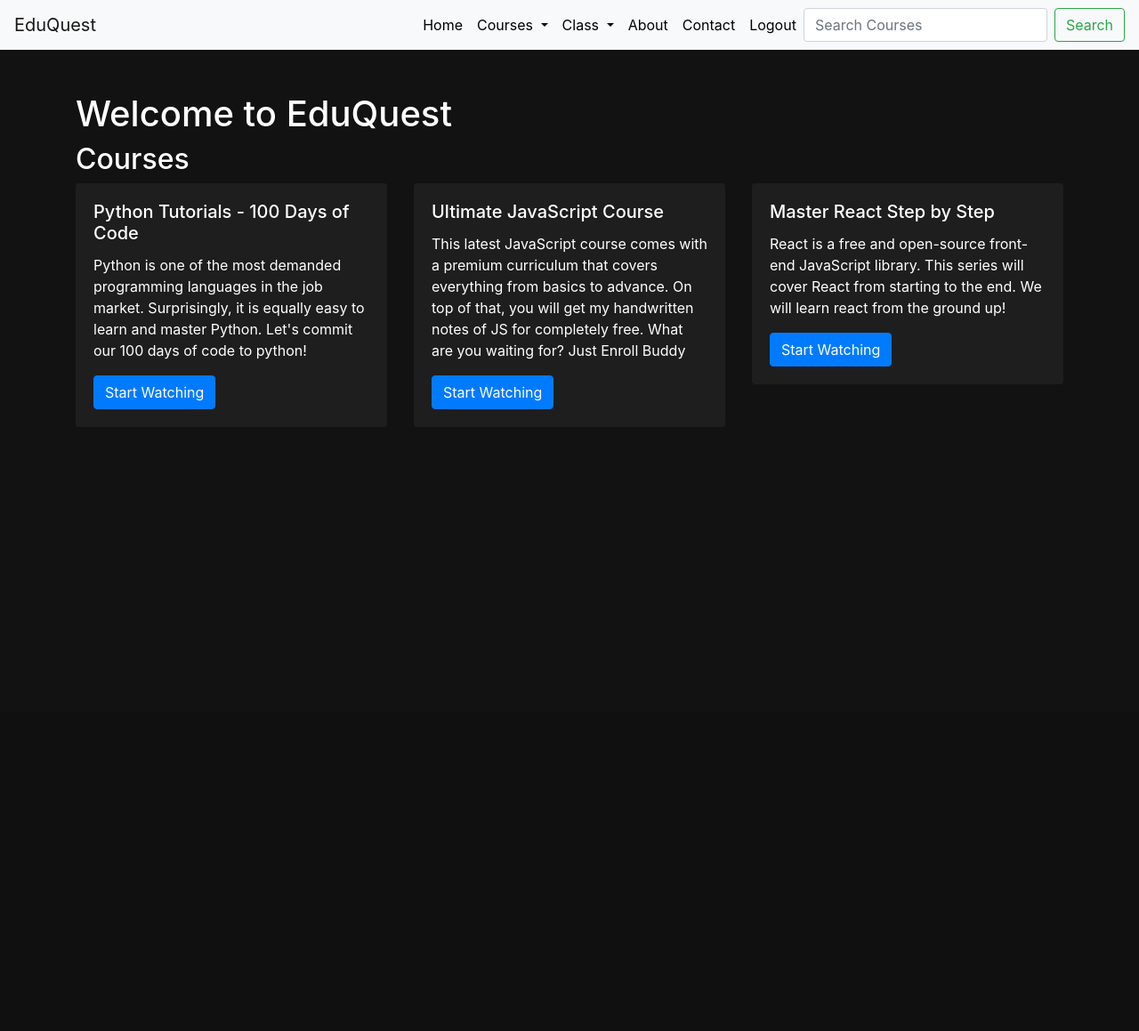
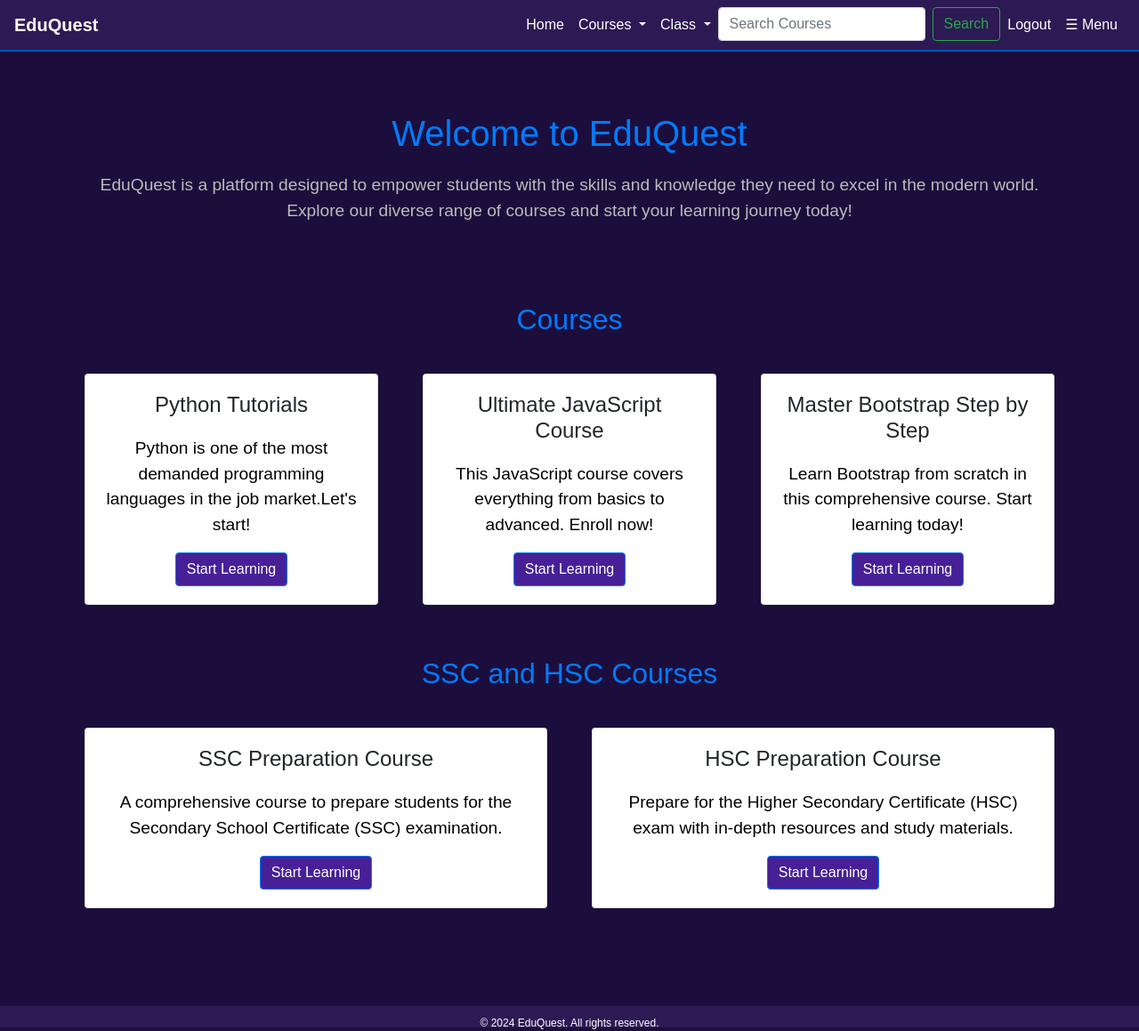
Before and after one commit to RKF21/EduQuest, a PHP site: page /dashboard.php in a window 1280 px wide. Shown: the whole page at 89% size. Before the commit the page ends 480 px from the top, so only its background shows below. Run offline with PHP 8.4, Linux system fonts and the light colour scheme; the visitor is signed in with stand-in values (Sample User, id 1).

Commit message:
Update dashboard.php

```diff
--- a/dashboard.php
+++ b/dashboard.php
@@ -1,11 +1,3 @@
-<?php
-session_start();
-if (!isset($_SESSION['username'])) {
-    header("Location: web.html");
-    exit();
-}
-?>
-
 <!DOCTYPE html>
 <html lang="en">
 <head>
@@ -14,110 +6,194 @@
     <title>EduQuest Dashboard</title>
     <link rel="stylesheet" href="https://stackpath.bootstrapcdn.com/bootstrap/4.5.2/css/bootstrap.min.css">
     <style>
+        html, body {
+           height: 100%;
+           margin: 0;
+           background-color: #1c0e3c !important;
+           display: flex;
+           flex-direction: column;
+        }
+
         body {
-            background-color: #121212;
-            color: #ffffff;
+            background-color: #1c0e3c;
+            color: #fff;
         }
-        .navbar-light .navbar-nav .nav-link {
-            color: black;
+
+        .container {
+            flex: 1;
+            max-width: 1200px;
+            padding-top: 0;
+            margin-top: 0;
+            padding-bottom: 100px;
+            background-color: #1c0e3c;
+            text-align: center;
         }
+
+        .navbar {
+            margin-bottom: 0px;
+            background-color: #2d1a54;
+            border-bottom: 2px solid #0056b3;
+        }
+
+        .navbar .navbar-brand {
+            color: #fdfefe !important;
+            font-weight: bold;
+        }
+
+        .navbar-nav .nav-link {
+            color: #fff !important;
+        }
+
+        .navbar-nav .nav-link:hover {
+            color: #ffdd57;
+        }
+
+        .navbar-toggler {
+            border-color: #fff;
+        }
+
+        h1 {
+            color: #007bff;
+            font-size: 4rem;
+            font-weight: bold;
+        }
+
+        .container p {
+            color: #bbb;
+            font-size: 1.2rem;
+            margin-top: 20px;
+        }
+
+        h2 {
+            font-size: 3rem;
+            margin-bottom: 20px;
+            color:  #007bff;
+            text-align: center;
+        }
+
         .card {
-            background-color: #1e1e1e;
+            background-color: #495057;
+            border: none;
+            margin: 10px;
+        }
+
+        .card-title {
+            font-size: 1.5rem;
+        }
+
+        .card-body {
+            text-align: center;
+        }
+
+        .btn-primary {
+            background-color: #472097 !important;
             border: none;
         }
-        .card-title, .card-text {
+
+        .footer {
+            background-color: #2d1a54;
             color: #ffffff;
+            text-align: center;
+            justify-content:center;
+            padding: 10px 0;
+            position: relative;
+            bottom: 0;
+            width: 100%;
+            font-size: 12px;
+            height:3vh;
         }
-        .btn-primary {
-            background-color: #007bff;
-            border-color: #007bff;
-        }
-        .btn-primary:hover {
-            background-color: #0056b3;
-            border-color: #004085;
+        .card-text{
+            color:black !important;
         }
     </style>
 </head>
 <body>
-    <nav class="navbar navbar-expand-lg navbar-light bg-light">
-        <a class="navbar-brand" href="#">EduQuest</a>
-        <button class="navbar-toggler" type="button" data-toggle="collapse" data-target="#navbarNav" aria-controls="navbarNav" aria-expanded="false" aria-label="Toggle navigation">
-            <span class="navbar-toggler-icon"></span>
-        </button>
-        <div class="collapse navbar-collapse" id="navbarNav">
-            <ul class="navbar-nav ml-auto">
-                <li class="nav-item">
-                    <a class="nav-link" href="#">Home</a>
-                </li>
-                <li class="nav-item dropdown">
-                    <a class="nav-link dropdown-toggle" href="#" id="coursesDropdown" role="button" data-toggle="dropdown" aria-haspopup="true" aria-expanded="false">
-                        Courses
-                    </a>
-                    <div class="dropdown-menu" aria-labelledby="coursesDropdown">
-                        <a class="dropdown-item" href="#">Course 1</a>
-                        <a class="dropdown-item" href="#">Course 2</a>
-                    </div>
-                </li>
-                <li class="nav-item dropdown">
-                    <a class="nav-link dropdown-toggle" href="#" id="classDropdown" role="button" data-toggle="dropdown" aria-haspopup="true" aria-expanded="false">
-                        Class
-                    </a>
-                    <div class="dropdown-menu" aria-labelledby="classDropdown">
-                        <a class="dropdown-item" href="#">Class 1</a>
-                        <a class="dropdown-item" href="#">Class 2</a>
-                    </div>
-                </li>
-                <li class="nav-item">
-                    <a class="nav-link" href="#">About</a>
-                </li>
-                <li class="nav-item">
-                    <a class="nav-link" href="#">Contact</a>
-                </li>
-                <li class="nav-item">
-                    <a class="nav-link" href="logout.php">Logout</a>
-                </li>
-            </ul>
-            <form class="form-inline my-2 my-lg-0">
-                <input class="form-control mr-sm-2" type="search" placeholder="Search Courses" aria-label="Search">
-                <button class="btn btn-outline-success my-2 my-sm-0" type="submit">Search</button>
-            </form>
-        </div>
-    </nav>
-    <div class="container mt-5">
+
+<?php
+session_start();
+if (!isset($_SESSION['username'])) {
+    header("Location: web.html");
+    exit();
+}
+
+include 'templates/header.php';
+?>
+
+    <div class="container">
+        <br><br>
         <h1>Welcome to EduQuest</h1>
+        <p>
+            EduQuest is a platform designed to empower students with the skills and knowledge they need
+            to excel in the modern world. Explore our diverse range of courses and start your learning
+            journey today!
+        </p>
+        <br><br><br>
         <h2>Courses</h2>
+        <br>
         <div class="row">
             <div class="col-md-4">
-                <div class="card mb-4">
+                <div class="card">
                     <div class="card-body">
-                        <h5 class="card-title">Python Tutorials - 100 Days of Code</h5>
-                        <p class="card-text">Python is one of the most demanded programming languages in the job market. Surprisingly, it is equally easy to learn and master Python. Let's commit our 100 days of code to python!</p>
-                        <a href="#" class="btn btn-primary">Start Watching</a>
+                        <h5 class="card-title">Python Tutorials</h5>
+                        <p class="card-text">Python is one of the most demanded programming languages in the job market.Let's start!</p>
+                        <a href="courses/python.php" class="btn btn-primary">Start Learning</a>
                     </div>
                 </div>
             </div>
             <div class="col-md-4">
-                <div class="card mb-4">
+                <div class="card">
                     <div class="card-body">
                         <h5 class="card-title">Ultimate JavaScript Course</h5>
-                        <p class="card-text">This latest JavaScript course comes with a premium curriculum that covers everything from basics to advance. On top of that, you will get my handwritten notes of JS for completely free. What are you waiting for? Just Enroll Buddy</p>
-                        <a href="#" class="btn btn-primary">Start Watching</a>
+                        <p class="card-text">This JavaScript course covers everything from basics to advanced. Enroll now!</p>
+                        <a href="courses/javascript.php" class="btn btn-primary">Start Learning</a>
                     </div>
                 </div>
             </div>
             <div class="col-md-4">
-                <div class="card mb-4">
+                <div class="card">
                     <div class="card-body">
-                        <h5 class="card-title">Master React Step by Step</h5>
-                        <p class="card-text">React is a free and open-source front-end JavaScript library. This series will cover React from starting to the end. We will learn react from the ground up!</p>
-                        <a href="#" class="btn btn-primary">Start Watching</a>
+                        <h5 class="card-title">Master Bootstrap Step by Step</h5>
+                        <p class="card-text">Learn Bootstrap from scratch in this comprehensive course. Start learning today!</p>
+                        <a href="courses/bootstrap.php" class="btn btn-primary">Start Learning</a>
+                    </div>
+                </div>
+            </div>
+        </div>
+
+        <br><br>
+        <h2>SSC and HSC Courses</h2>
+        <br>
+        <div class="row">
+            <div class="col-md-6">
+                <div class="card">
+                    <div class="card-body">
+                        <h5 class="card-title">SSC Preparation Course</h5>
+                        <p class="card-text">A comprehensive course to prepare students for the Secondary School Certificate (SSC) examination.</p>
+                        <a href="class9-10.php" class="btn btn-primary">Start Learning</a>
+                    </div>
+                </div>
+            </div>
+            <div class="col-md-6">
+                <div class="card">
+                    <div class="card-body">
+                        <h5 class="card-title">HSC Preparation Course</h5>
+                        <p class="card-text">Prepare for the Higher Secondary Certificate (HSC) exam with in-depth resources and study materials.</p>
+                        <a href="class11-12.php" class="btn btn-primary">Start Learning</a>
                     </div>
                 </div>
             </div>
         </div>
     </div>
-    <script src="https://code.jquery.com/jquery-3.5.1.slim.min.js"></script>
-    <script src="https://cdn.jsdelivr.net/npm/@popperjs/core@2.9.2/dist/umd/popper.min.js"></script>
-    <script src="https://stackpath.bootstrapcdn.com/bootstrap/4.5.2/js/bootstrap.min.js"></script>
+
+<script src="https://code.jquery.com/jquery-3.5.1.slim.min.js"></script>
+<script src="https://cdn.jsdelivr.net/npm/@popperjs/core@2.9.2/dist/umd/popper.min.js"></script>
+<script src="https://stackpath.bootstrapcdn.com/bootstrap/4.5.2/js/bootstrap.min.js"></script>
+
+<footer class="footer">
+    <div>
+        <p>&copy; 2024 EduQuest. All rights reserved.</p>
+    </div>
+</footer>
+
 </body>
 </html>
```
